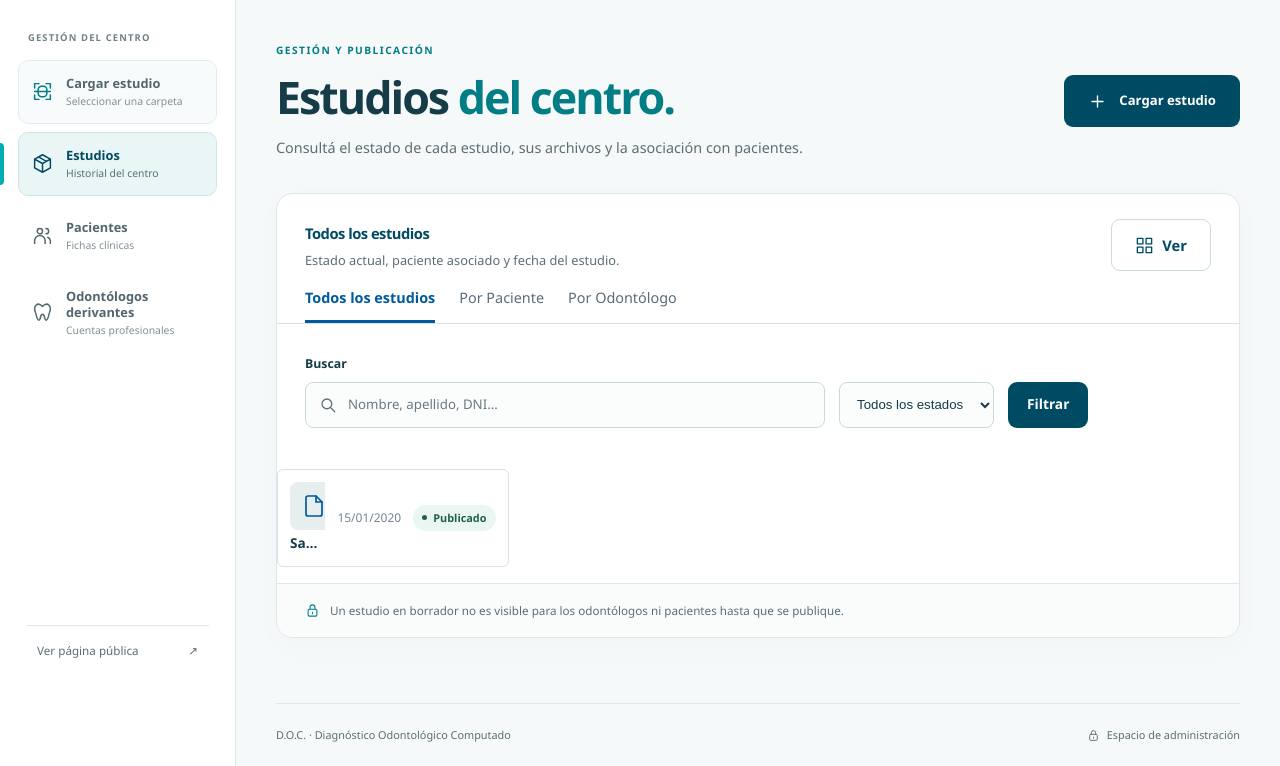
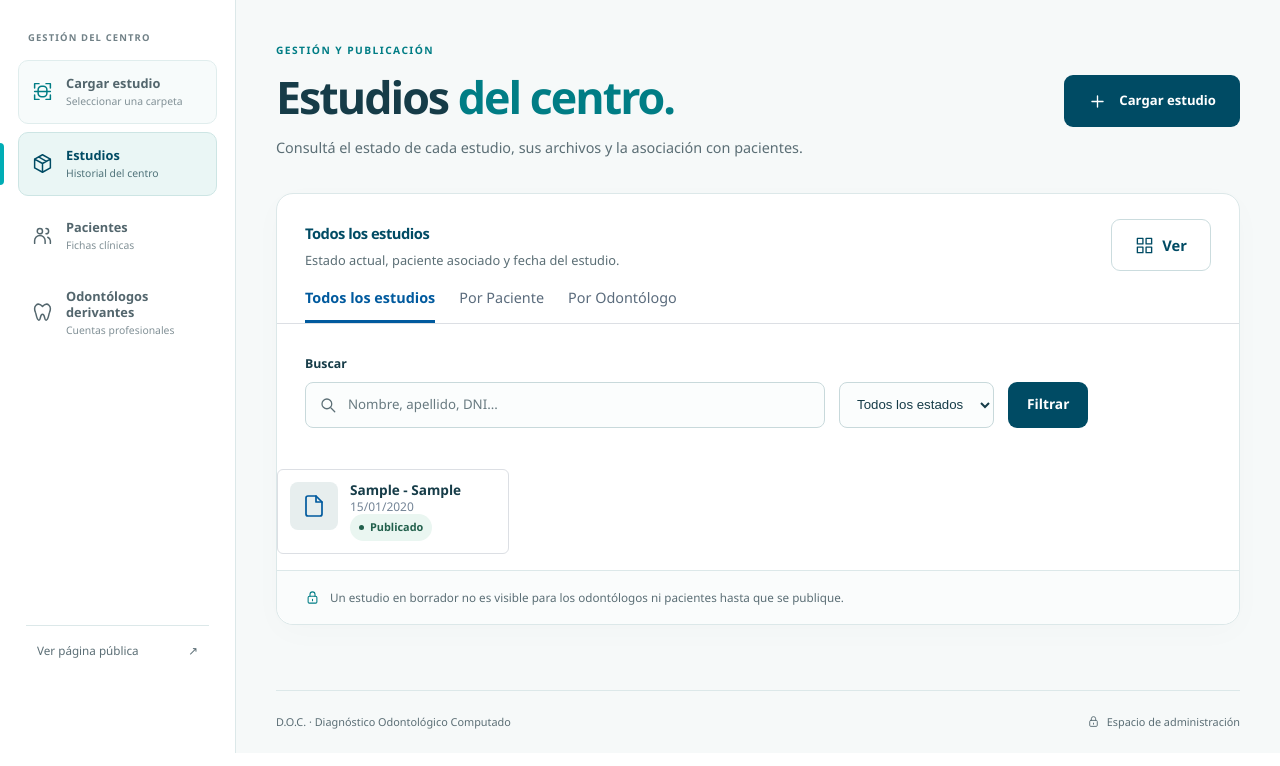
Before and after one commit to federixco/odonto, a Django app: page /estudios/ in a window 1280 px wide. Shown: the part 112-878 px from the top of the page. Run offline with Django 5.2, Linux system fonts and the light colour scheme; the visitor is signed in with stand-in values (Sample User, id 1); tables that the repository leaves empty hold one stand-in row (values such as "Sample post").

Commit message:
style: rediseñar vista mosaicos para evitar truncamientos y mejorar el estilo

```diff
--- a/static/core/css/admin.css
+++ b/static/core/css/admin.css
@@ -653,9 +653,10 @@
     gap: 12px;
 }
 .explorer-container.view-tiles .explorer-file-item {
-    display: flex;
-    align-items: center;
-    gap: 12px;
+    display: grid;
+    grid-template-columns: 48px minmax(0, 1fr);
+    grid-template-rows: auto auto auto;
+    column-gap: 12px;
     padding: 12px;
     border: 1px solid #dcdfe4;
     border-radius: 6px;
@@ -665,7 +666,12 @@
     border-color: #b0bac9;
     box-shadow: 0 2px 6px rgba(0,0,0,0.05);
 }
+.explorer-container.view-tiles .file-name-wrap {
+    display: contents;
+}
 .explorer-container.view-tiles .file-icon {
+    grid-column: 1;
+    grid-row: 1 / span 3;
     font-size: 2rem;
     color: #005a9e;
     background: #e7eeee;
@@ -676,9 +682,31 @@
     justify-content: center;
     border-radius: 8px;
 }
-.explorer-container.view-tiles .file-name-wrap { display: flex; flex-direction: column; gap: 2px; overflow: hidden; }
-.explorer-container.view-tiles .file-name { font-size: 0.85rem; font-weight: 600; white-space: nowrap; overflow: hidden; text-overflow: ellipsis; }
-.explorer-container.view-tiles .file-detail-col { font-size: 0.75rem; color: #738496; }
+.explorer-container.view-tiles .file-name {
+    grid-column: 2;
+    grid-row: 1;
+    font-size: 0.85rem;
+    font-weight: 600;
+    white-space: nowrap;
+    overflow: hidden;
+    text-overflow: ellipsis;
+    line-height: 1.2;
+    margin-bottom: 2px;
+}
+.explorer-container.view-tiles .file-size {
+    grid-column: 2;
+    grid-row: 2;
+    font-size: 0.75rem;
+    color: #738496;
+    line-height: 1.2;
+}
+.explorer-container.view-tiles .file-type {
+    grid-column: 2;
+    grid-row: 3;
+    font-size: 0.75rem;
+    color: #738496;
+    line-height: 1.2;
+}
 
 /* === VISTA ICONOS === */
 .explorer-container.view-icons .explorer-file-list {
```
